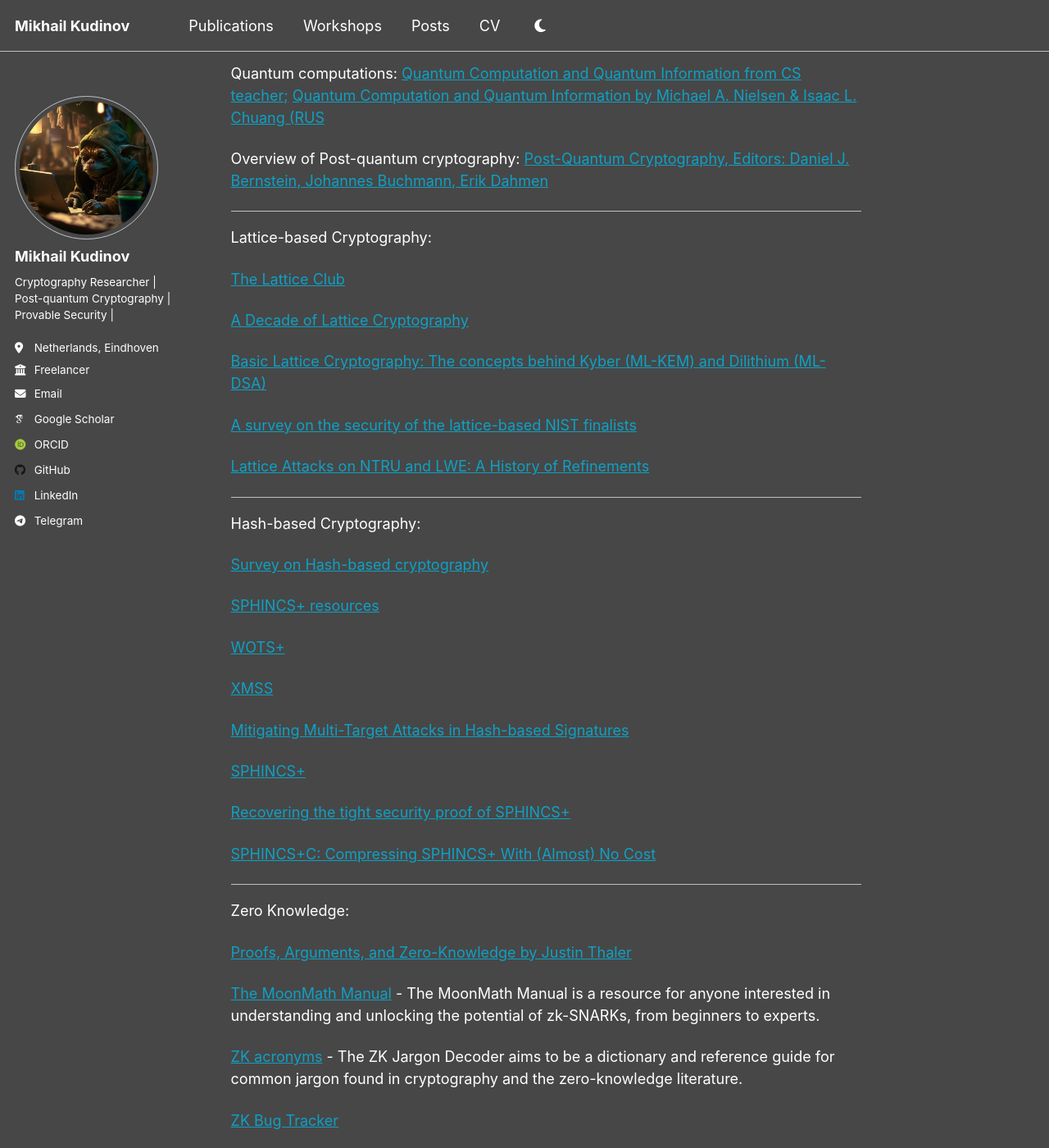
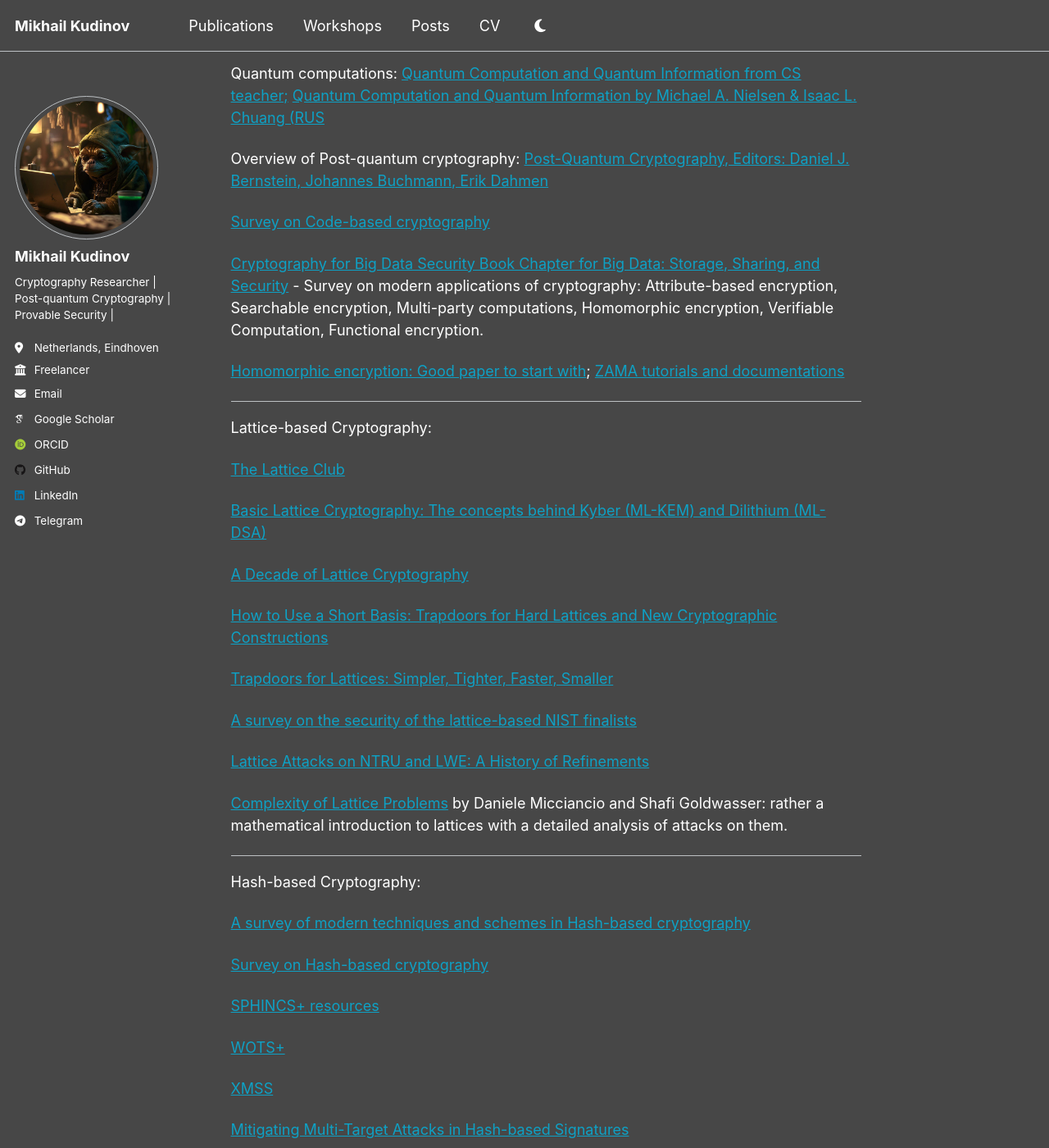
Before and after one commit to error0024/error0024.github.io, a Jekyll site: the page built from _posts/2025-04-16-materials.md, in a window 1280 px wide and 1400 px high, scrolled down 2458 px. Shown: the whole window at 82% size. Built offline with Jekyll 4.4.1, drawn with Linux system fonts in a browser that asks for light colours; some web fonts are replaced; some of the changed text lies outside the part shown.

Commit message:
new materials

```diff
--- a/_posts/2025-04-16-materials.md
+++ b/_posts/2025-04-16-materials.md
@@ -70,23 +70,38 @@ Quantum computations: [Quantum Computation and Quantum Information from CS teach
 
 Overview of Post-quantum cryptography: [Post-Quantum Cryptography, Editors: Daniel J. Bernstein, Johannes Buchmann, Erik Dahmen](https://link.springer.com/book/10.1007/978-3-540-88702-7?source=shoppingads&locale=en-nl&gclid=Cj0KCQjwhsmaBhCvARIsAIbEbH5jPkHfUy18YvFXo8BYA-mIMSj1CcfGE4ZY12Dkvvn8WTXGK-u2QmoaAjN3EALw_wcB#toc)
 
+[Survey on Code-based cryptography](https://arxiv.org/pdf/2201.07119v2.pdf)
+
+[Cryptography for Big Data Security Book Chapter for Big Data: Storage, Sharing, and Security](http://www.c-is.cn/wp-content/uploads/2017/05/Cryptography-for-Big-Data-Security.pdf) - Survey on modern applications of cryptography: Attribute-based encryption, Searchable encryption, Multi-party computations, Homomorphic encryption, Verifiable Computation, Functional encryption.
+
+[Homomorphic encryption: Good paper to start with](https://eprint.iacr.org/2021/1402.pdf); [ZAMA tutorials and documentations](https://github.com/zama-ai)
+
 ___
 
 Lattice-based Cryptography:
 
 [The Lattice Club](https://thelatticeclub.com/)
 
+[Basic Lattice Cryptography: The concepts behind Kyber (ML-KEM) and Dilithium (ML-DSA)](https://eprint.iacr.org/2024/1287.pdf)
+
 [A Decade of Lattice Cryptography](https://eprint.iacr.org/2015/939.pdf)
 
-[Basic Lattice Cryptography: The concepts behind Kyber (ML-KEM) and Dilithium (ML-DSA)](https://eprint.iacr.org/2024/1287.pdf)
+[How to Use a Short Basis: Trapdoors for Hard Lattices and New Cryptographic Constructions](https://eprint.iacr.org/2007/432.pdf)
+
+[Trapdoors for Lattices: Simpler, Tighter, Faster, Smaller](https://eprint.iacr.org/2011/501.pdf)
 
 [A survey on the security of the lattice-based NIST finalists](https://eprint.iacr.org/2025/304.pdf)
 
 [Lattice Attacks on NTRU and LWE: A History of Refinements](https://eprint.iacr.org/2021/799)
 
+[Complexity of Lattice Problems](https://link.springer.com/book/10.1007/978-1-4615-0897-7) by Daniele Micciancio and Shafi Goldwasser: rather a mathematical introduction to lattices with a detailed analysis of attacks on them.
+
+
 ___
 
 Hash-based Cryptography:
+
+[A survey of modern techniques and schemes in Hash-based cryptography](https://eprint.iacr.org/2025/2203.pdf)
 
 [Survey on Hash-based cryptography](https://huelsing.net/wordpress/?page_id=165)
 
@@ -110,6 +125,8 @@ Zero Knowledge:
 
 [Proofs, Arguments, and Zero-Knowledge by Justin Thaler](https://people.cs.georgetown.edu/jthaler/ProofsArgsAndZK.pdf)
 
+[Building Cryptographic Proofs from Hash Functions](https://snargsbook.org/) by Alessandro Chiesa and Eylon Yogev. This book includes discussions and analyses of notable constructions of SNARGs (succinct non-interactive arguments) based on ideal hash functions. For example, STARKs (scalable transparent arguments of knowledge) are a popular example of SNARGs based on ideal hash functions. This book is a self-contained reference aimed at people interested in understanding the foundations and constructions of succinct arguments.
+
 [The MoonMath Manual](https://github.com/LeastAuthority/moonmath-manual?tab=readme-ov-file) - The MoonMath Manual is a resource for anyone interested in understanding and unlocking the potential of zk-SNARKs, from beginners to experts.
 
 [ZK acronyms](https://zkjargon.github.io/foreword.html) - The ZK Jargon Decoder aims to be a dictionary and reference guide for common jargon found in cryptography and the zero-knowledge literature.
@@ -121,7 +138,6 @@ Zero Knowledge:
 [ZK Whiteboard Sessions - S2](https://www.youtube.com/playlist?list=PLzdJdAunCamkxvFeF6McbZGqqSEpWQZ0Q)
 
 [ZK Whiteboard Sessions - S3](https://www.youtube.com/playlist?list=PLj80z0cJm8QHo_SdrQZ15T-K5tH6SjIcl)
-
 
 [ZK news](https://news.zksecurity.xyz/)
 ___
@@ -151,6 +167,8 @@ Good links:
 
 [International Association for Cryptologic Research](https://iacr.org/) - There, you can find information about good schools, conferences, workshops, job offers, Ph.D. and PostDoc positions, and more.
 
+[Security Research & Advanced Cryptography blog posts](https://blog.zksecurity.xyz/)
+
 [Ask questions on cryptography papers](https://askcryp.to/)
 
 [Crypto Stack Exchange](https://crypto.stackexchange.com/)
```
Also changed, not shown: other parts of _posts/2025-04-16-materials.md (+6 -14 lines).
